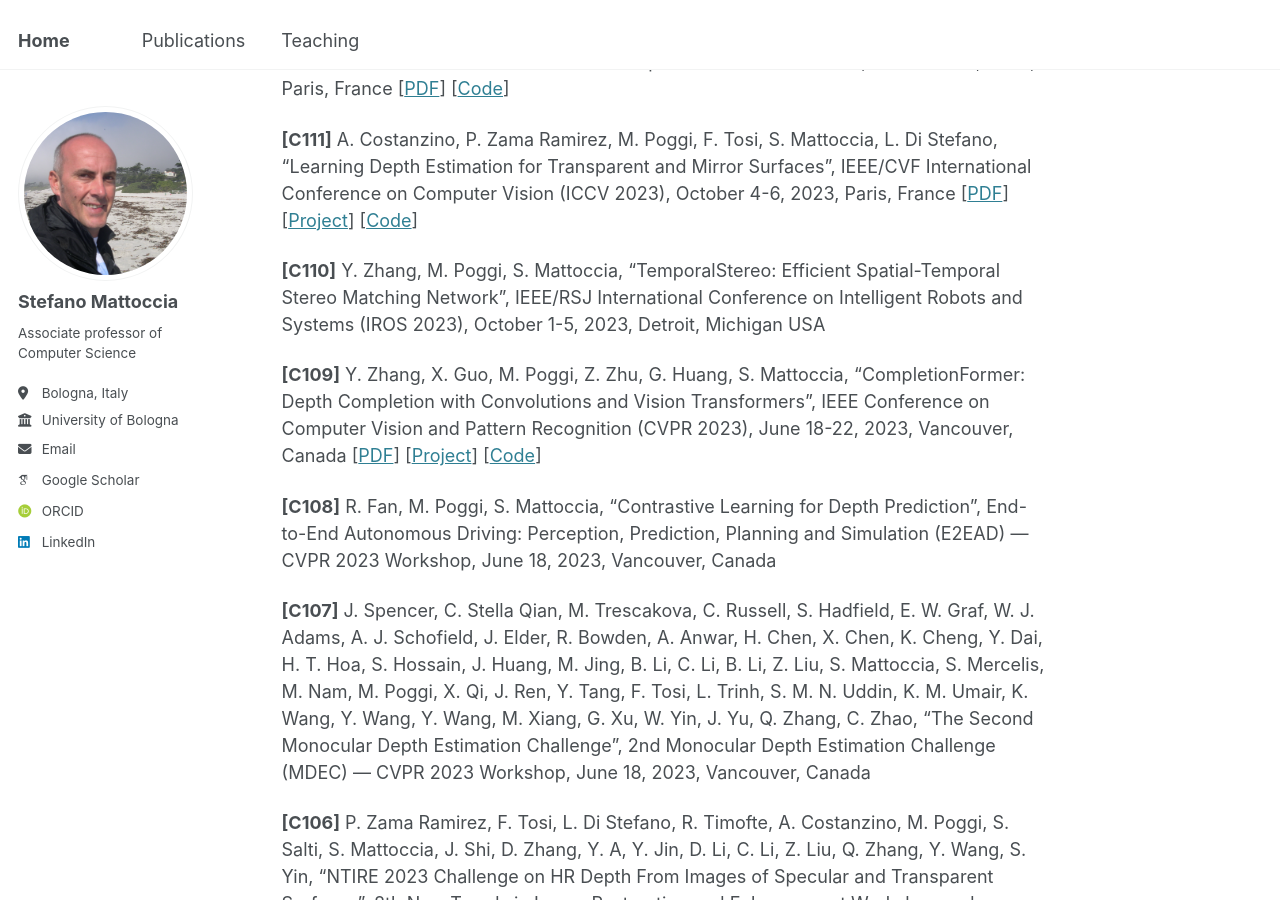
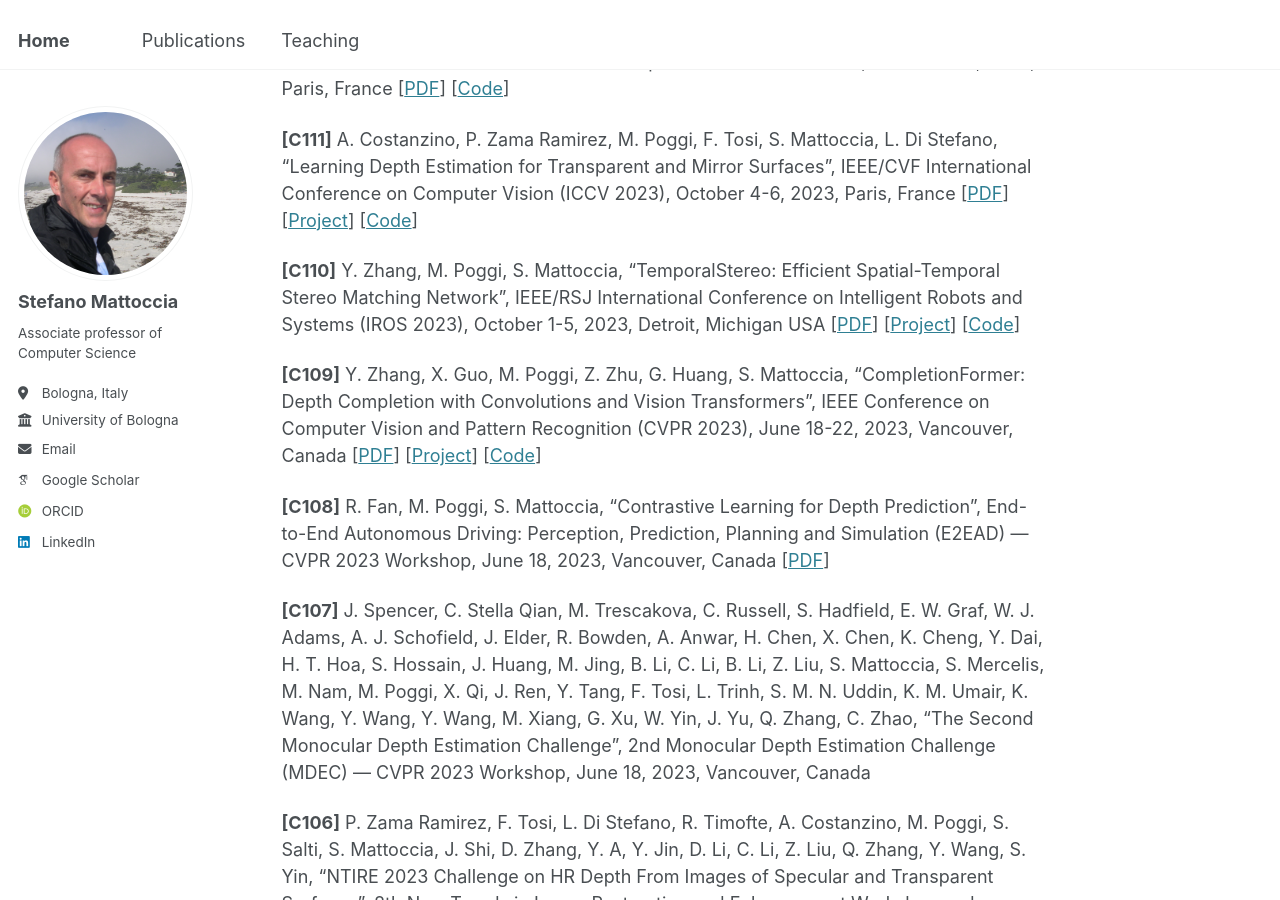
Before and after one commit to stefanomattoccia/stefanomattoccia.github.io, a Jekyll site: the page built from _pages/publications.md, in a window 1280 px wide and 900 px high, scrolled down 5931 px. Built offline with Jekyll 4.4.1, drawn with Linux system fonts in a browser that asks for light colours; some web fonts are replaced.

Commit message:
Update publications.md

```diff
--- a/_pages/publications.md
+++ b/_pages/publications.md
@@ -119,11 +119,11 @@ International Conference and Workshop papers
 
 **[C111]** A. Costanzino, P. Zama Ramirez, M. Poggi, F. Tosi, S. Mattoccia, L. Di Stefano, “Learning Depth Estimation for Transparent and Mirror Surfaces”, IEEE/CVF International Conference on Computer Vision (ICCV 2023), October 4-6, 2023, Paris, France [[PDF](https://openaccess.thecvf.com/content/ICCV2023/papers/Costanzino_Learning_Depth_Estimation_for_Transparent_and_Mirror_Surfaces_ICCV_2023_paper.pdf)] [[Project](https://cvlab-unibo.github.io/Depth4ToM/)] [[Code](https://github.com/CVLAB-Unibo/Depth4ToM-code#-learning-depth-estimation-for-transparent-and-mirror-surfaces-iccv-2023-)]
 
-**[C110]** Y. Zhang, M. Poggi, S. Mattoccia, “TemporalStereo: Efficient Spatial-Temporal Stereo Matching Network”, IEEE/RSJ International Conference on Intelligent Robots and Systems (IROS 2023), October 1-5, 2023, Detroit, Michigan USA
+**[C110]** Y. Zhang, M. Poggi, S. Mattoccia, “TemporalStereo: Efficient Spatial-Temporal Stereo Matching Network”, IEEE/RSJ International Conference on Intelligent Robots and Systems (IROS 2023), October 1-5, 2023, Detroit, Michigan USA [[PDF](https://arxiv.org/pdf/2211.13755)] [[Project](https://youmi-zym.github.io/projects/TemporalStereo/)] [[Code](https://github.com/youmi-zym/TemporalStereo)]
 
 **[C109]** Y. Zhang, X. Guo, M. Poggi, Z. Zhu, G. Huang, S. Mattoccia, “CompletionFormer: Depth Completion with Convolutions and Vision Transformers”, IEEE Conference on Computer Vision and Pattern Recognition (CVPR 2023), June 18-22, 2023, Vancouver, Canada [[PDF](https://openaccess.thecvf.com/content/CVPR2023/papers/Zhang_CompletionFormer_Depth_Completion_With_Convolutions_and_Vision_Transformers_CVPR_2023_paper.pdf)] [[Project](https://youmi-zym.github.io/projects/CompletionFormer/)] [[Code](https://github.com/youmi-zym/CompletionFormer?tab=readme-ov-file)]
 
-**[C108]** R. Fan, M. Poggi, S. Mattoccia, “Contrastive Learning for Depth Prediction”, End-to-End Autonomous Driving: Perception, Prediction, Planning and Simulation (E2EAD) — CVPR 2023 Workshop, June 18, 2023, Vancouver, Canada
+**[C108]** R. Fan, M. Poggi, S. Mattoccia, “Contrastive Learning for Depth Prediction”, End-to-End Autonomous Driving: Perception, Prediction, Planning and Simulation (E2EAD) — CVPR 2023 Workshop, June 18, 2023, Vancouver, Canada [[PDF](https://openaccess.thecvf.com/content/CVPR2023W/E2EAD/papers/Fan_Contrastive_Learning_for_Depth_Prediction_CVPRW_2023_paper.pdf)]
 
 **[C107]** J. Spencer, C. Stella Qian, M. Trescakova, C. Russell, S. Hadfield, E. W. Graf, W. J. Adams, A. J. Schofield, J. Elder, R. Bowden, A. Anwar, H. Chen, X. Chen, K. Cheng, Y. Dai, H. T. Hoa, S. Hossain, J. Huang, M. Jing, B. Li, C. Li, B. Li, Z. Liu, S. Mattoccia, S. Mercelis, M. Nam, M. Poggi, X. Qi, J. Ren, Y. Tang, F. Tosi, L. Trinh, S. M. N. Uddin, K. M. Umair, K. Wang, Y. Wang, Y. Wang, M. Xiang, G. Xu, W. Yin, J. Yu, Q. Zhang, C. Zhao, “The Second Monocular Depth Estimation Challenge”, 2nd Monocular Depth Estimation Challenge (MDEC) — CVPR 2023 Workshop, June 18, 2023, Vancouver, Canada
 
```
